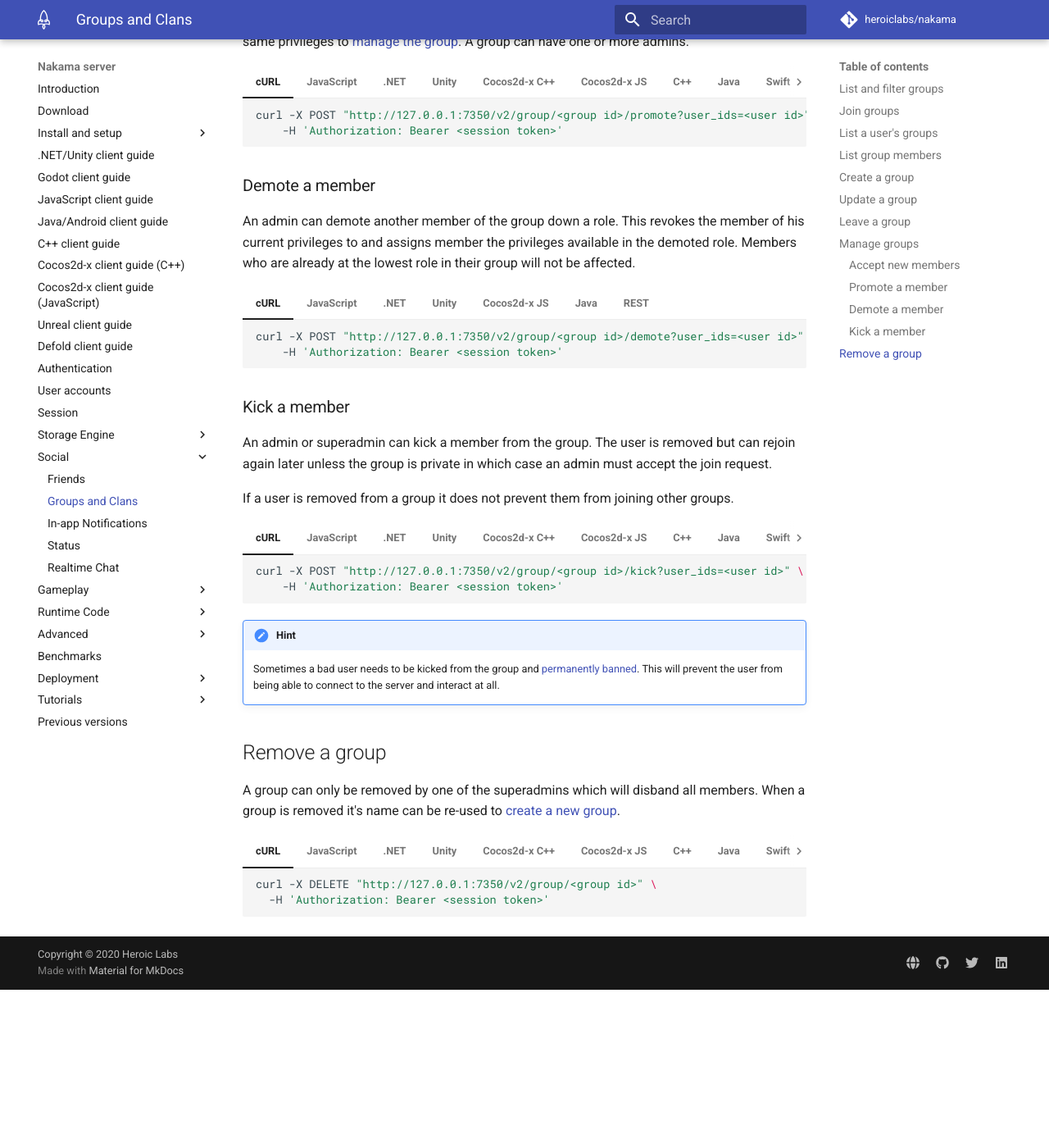
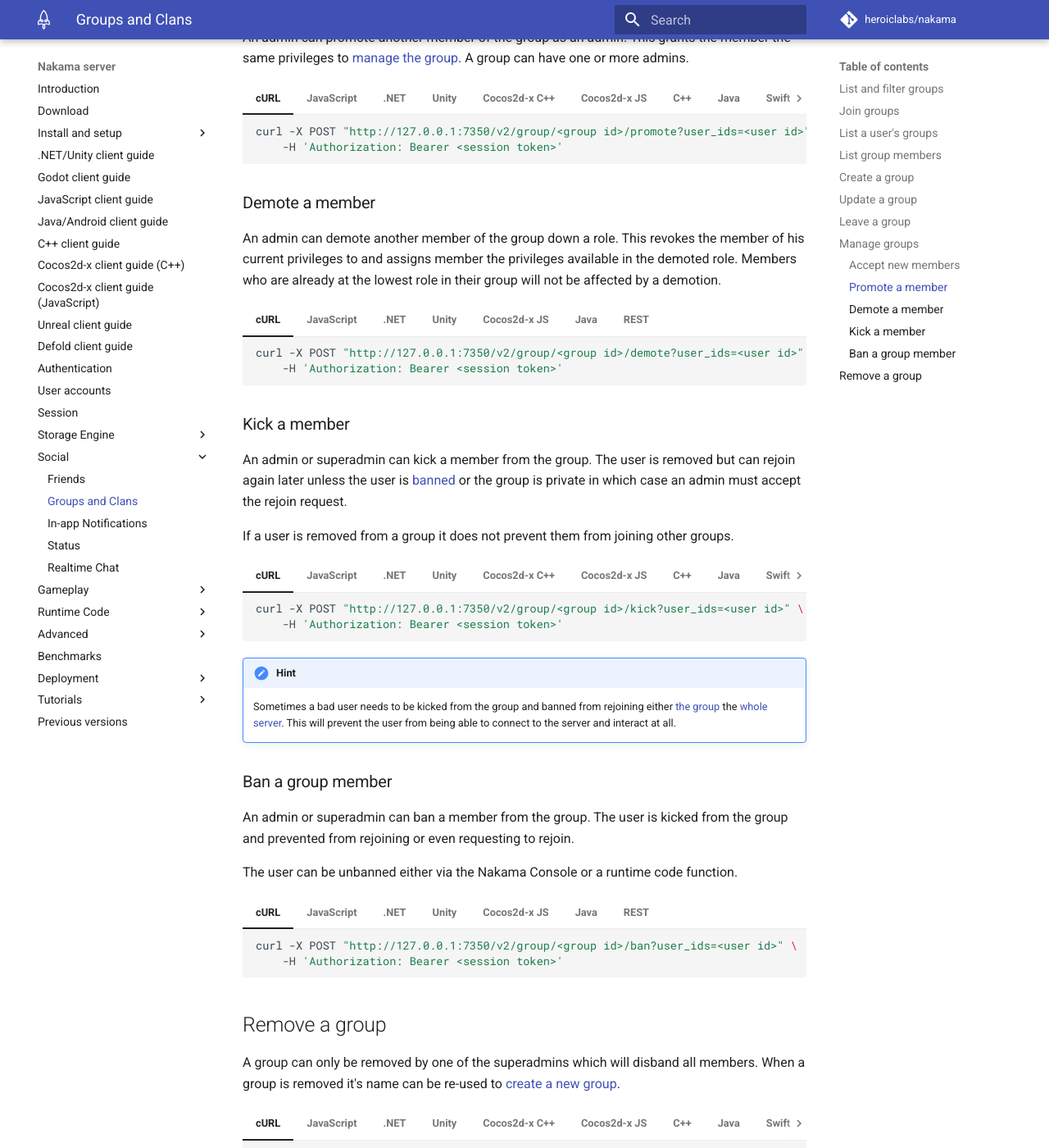
Before and after one commit to heroiclabs/nakama-docs, an MkDocs documentation site: the page built from docs/social-groups-clans.md, in a window 1280 px wide and 1400 px high, scrolled down 4772 px. Shown: the whole window at 82% size. Built offline with MkDocs 1.6.1 and Material for MkDocs 9.7.7, drawn with Linux system fonts in a browser that asks for light colours; comment, search, counter and statistics services are not loaded; before the commit the page ends 5979 px from its top, so only the background shows below that; some of the changed text lies outside the part shown.

Commit message:
Document the Ban api

````diff
--- a/docs/social-groups-clans.md
+++ b/docs/social-groups-clans.md
@@ -10,9 +10,9 @@
 
 | Code | Purpose | |
 | ---- | ------- | - |
-|    0 | Superadmin | There must at least be 1 superadmin in any group. The superadmin can only delete the group and promote admin members. |
-|    1 | Admin | There can be one of more admins. Admins can update groups as well as accept, kick, promote or add members. |
-|    2 | Member | Regular group member. They cannot accept join request from new users. |
+|    0 | Superadmin | There must at least be 1 superadmin in any group. The superadmin has all the privileges of the admin and can additionally delete the group and promote admin members. |
+|    1 | Admin | There can be one of more admins. Admins can update groups as well as accept, kick, promote, demote, ban or add members. |
+|    2 | Member | Regular group member. They cannot accept join requests from new users. |
 |    3 | Join request | A new join request from a new user. This does not count towards the maximum group member count. |
 
 ## List and filter groups
@@ -1358,7 +1358,7 @@
 
 ### Demote a member
 
-An admin can demote another member of the group down a role. This revokes the member of his current privileges to and assigns member the privileges available in the demoted role. Members who are already at the lowest role in their group will not be affected.
+An admin can demote another member of the group down a role. This revokes the member of his current privileges to and assigns member the privileges available in the demoted role. Members who are already at the lowest role in their group will not be affected by a demotion.
 
 === "cURL"
 	```sh
@@ -1412,7 +1412,7 @@
 
 ### Kick a member
 
-An admin or superadmin can kick a member from the group. The user is removed but can rejoin again later unless the group is private in which case an admin must accept the join request.
+An admin or superadmin can kick a member from the group. The user is removed but can rejoin again later unless the user is [banned](###Ban a group member) or the group is private in which case an admin must accept the rejoin request.
 
 If a user is removed from a group it does not prevent them from joining other groups.
 
@@ -1517,7 +1517,62 @@
 	```
 
 !!! Hint
-    Sometimes a bad user needs to be kicked from the group and [permanently banned](social-friends.md#ban-a-user). This will prevent the user from being able to connect to the server and interact at all.
+    Sometimes a bad user needs to be kicked from the group and banned from rejoining either [the group](###ban-a-user) the [whole server](social-friends.md#ban-a-user). This will prevent the user from being able to connect to the server and interact at all.
+
+### Ban a group member
+An admin or superadmin can ban a member from the group. The user is kicked from the group and prevented from rejoining or even requesting to rejoin.
+
+The user can be unbanned either via the Nakama Console or a runtime code function.
+
+=== "cURL"
+	```sh
+	curl -X POST "http://127.0.0.1:7350/v2/group/<group id>/ban?user_ids=<user id>" \
+        -H 'Authorization: Bearer <session token>'
+	```
+
+=== "JavaScript"
+	```js
+	const group_id = "<group id>";
+	const user_id = "<user id>";
+	await client.banGroupUsers(session, group_id, [user_id]);
+	```
+
+=== ".NET"
+	```csharp
+	const string groupId = "<group id>";
+	var userIds = new[] {"<user id>"};
+	await client.BanGroupUsersAsync(session, groupId, userIds);
+	```
+
+=== "Unity"
+	```csharp
+	const string groupId = "<group id>";
+	var userIds = new[] {"<user id>"};
+	await client.BanGroupUsersAsync(session, groupId, userIds);
+	```
+
+=== "Cocos2d-x JS"
+	```js
+	const group_id = "<group id>";
+	const user_id = "<user id>";
+	client.banGroupUsers(session, group_id, [user_id]);
+	```
+
+=== "Java"
+	```java
+	String groupid = "<group id>";
+	String[] userIds = new String[] {"<user id>"};
+	client.banGroupUsers(session, groupid, userIds).get();
+	```
+
+=== "REST"
+    ```
+	POST /v2/group/<group id>/ban?user_ids=<user id>
+	Host: 127.0.0.1:7350
+	Accept: application/json
+	Content-Type: application/json
+	Authorization: Bearer <session token>
+	```
 
 ## Remove a group
 
````
